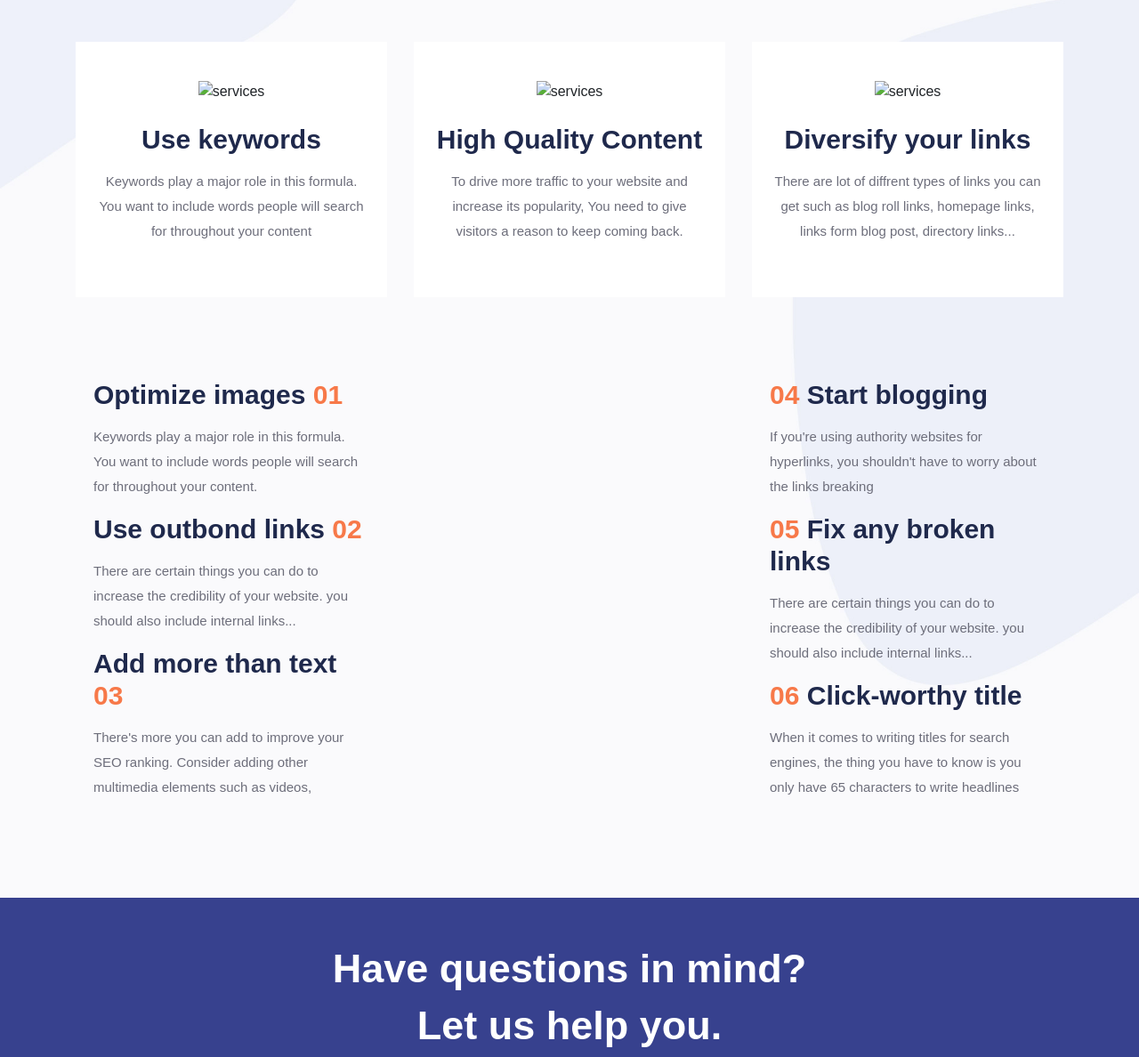
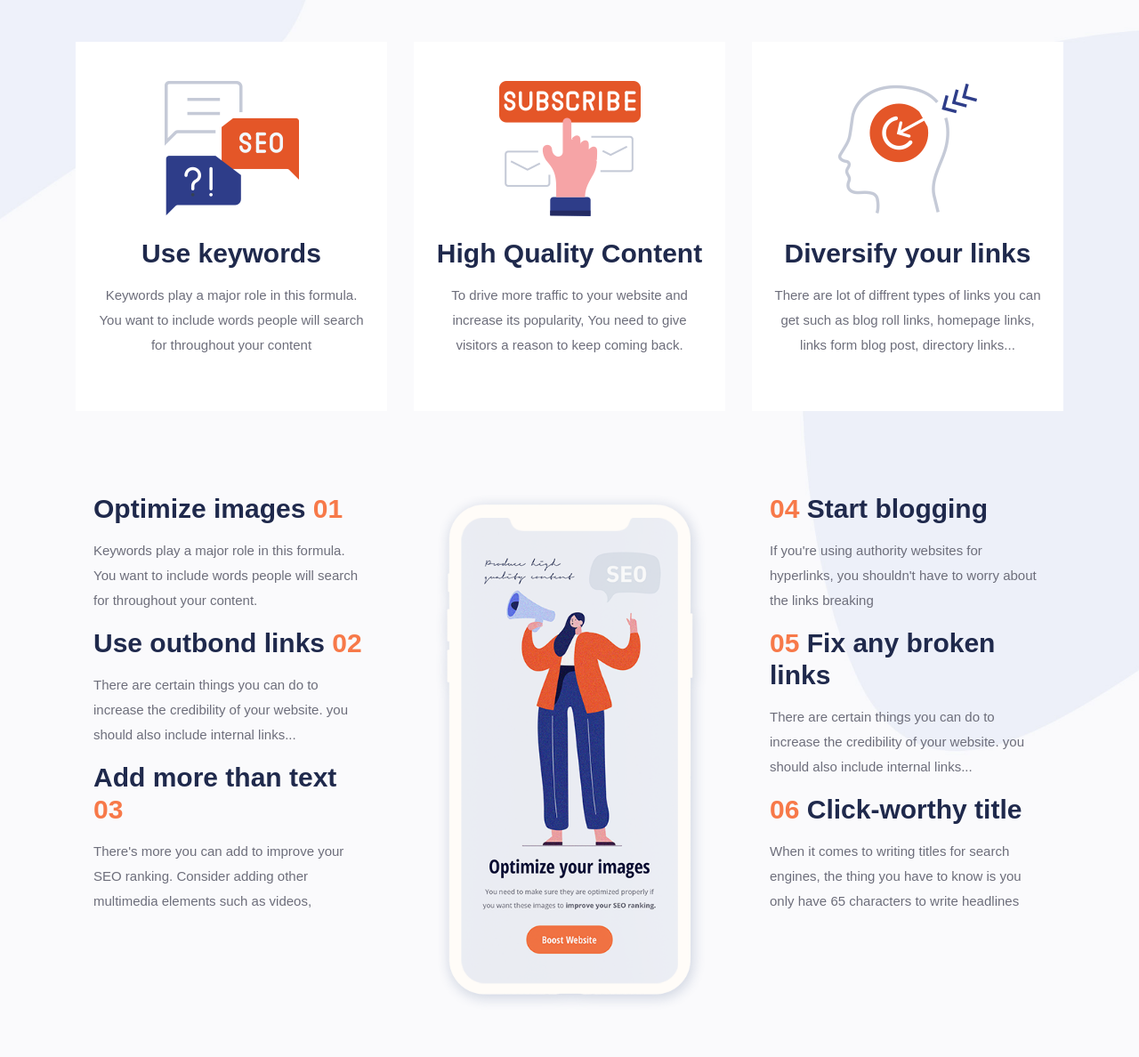
Before and after one commit to anshjswl/Seo-Website, a plain HTML site: page index.html in a window 1280 px wide. Shown: the part 1063-2251 px from the top of the page at 89% size. Drawn offline with nearby package versions, Linux system fonts and the light colour scheme; files whose address does not match are found by name.

Commit message:
Update index.html

```diff
--- a/index.html
+++ b/index.html
@@ -6,7 +6,7 @@
   <meta http-equiv="X-UA-Compatible" content="IE=edge">
   <meta name="viewport" content="width= , initial-scale=1.0">
   <title>SEO Landing Page</title>
-  <link rel="shortcut icon" href="/images/favicon.png" type="image/x-icon">
+  <link rel="shortcut icon" href="/Seo-Website/favicon.png" type="image/x-icon">
   <link rel="stylesheet" href="https://cdn.jsdelivr.net/npm/bootstrap@4.1.3/dist/css/bootstrap.min.css"
     integrity="sha384-MCw98/SFnGE8fJT3GXwEOngsV7Zt27NXFoaoApmYm81iuXoPkFOJwJ8ERdknLPMO" crossorigin="anonymous">
   <link rel="stylesheet" href="https://cdnjs.cloudflare.com/ajax/libs/font-awesome/6.1.1/css/all.min.css"
@@ -104,7 +104,7 @@
         <div class="col-lg-4 col-md-6 col-12 mb-4">
           <div class="card py-4 bg-white border-0 rounded-0 text-center">
             <div class="card-body">
-              <img src="/Seo-Website/service/icon-1.png" alt="services" class="img-fluid mb-4">
+              <img src="/Seo-Website/icon-1.png" alt="services" class="img-fluid mb-4">
               <h3>Use keywords</h3>
               <p>Keywords play a major role in this formula. You want to include words
                 people will search
@@ -116,7 +116,7 @@
         <div class="col-lg-4 col-md-6 col-12 mb-4">
           <div class="card py-4 bg-white border-0 rounded-0 text-center">
             <div class="card-body">
-              <img src="/Seo-Website/service/icon-2.png" alt="services" class="img-fluid mb-4">
+              <img src="/Seo-Website/icon-2.png" alt="services" class="img-fluid mb-4">
               <h3>High Quality Content</h3>
               <p>To drive more traffic to your website and increase its popularity, You
                 need to give
@@ -128,7 +128,7 @@
         <div class="col-lg-4 col-md-6 col-12 mb-4">
           <div class="card py-4 bg-white border-0 rounded-0 text-center">
             <div class="card-body">
-              <img src="/Seo-Website/service/icon-3.png" alt="services" class="img-fluid mb-4">
+              <img src="/Seo-Website/icon-3.png" alt="services" class="img-fluid mb-4">
               <h3>Diversify your links</h3>
               <p>There are lot of diffrent types of links you can get such as blog
                 roll links, homepage
@@ -163,7 +163,7 @@
         <div class="col-lg-4 col-md-6 col-12 mb-4">
           <div class="card bg-transparent border-0">
             <div class="card-body text-center">
-              <img src="/Seo-Website/service/single-img-2-1.png" alt="" class="img-fluid mb-4 service_phone">
+              <img src="/Seo-Website/single-img-2-1.png" alt="" class="img-fluid mb-4 service_phone">
             </div>
           </div>
         </div>
@@ -367,7 +367,7 @@
   <script src="https://cdn.jsdelivr.net/npm/bootstrap@4.1.3/dist/js/bootstrap.min.js"
     integrity="sha384-ChfqqxuZUCnJSK3+MXmPNIyE6ZbWh2IMqE241rYiqJxyMiZ6OW/JmZQ5stwEULTy"
     crossorigin="anonymous"></script>
-  <script src="/js/main.js"></script>
+  <script src="/Seo-Website/main.js"></script>
 </body>
 
 </html>
```
